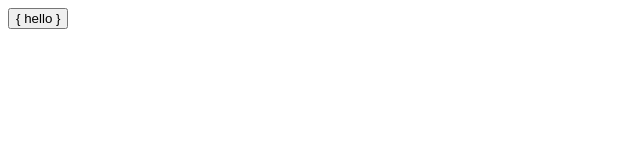
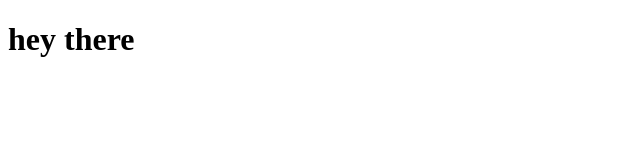
Before and after one commit to flashinc/Gas, a website: page index.html in a window 1280 px wide. Shown: the whole page, without its empty margins (0-640 px from the left). Drawn offline with Linux system fonts and the light colour scheme.

Commit message:
Fixed the props bug and added some research
props bug: prop function always running when there is no prop
TODO: change expectations.md

```diff
--- a/index.html
+++ b/index.html
@@ -7,17 +7,21 @@
     <title>Test</title>
 </head>
 <body>
-    <div id="button" hello="it works">
+    <div id="button" Hello="hey there">
+    <component-button/>
     </div>
     <script src="index.js"></script>
     <script>
         component( 'button', {
             html: `
-                <button>
-                    { hello }
-                </button>
-                `
-            }
+                <h1>
+                    { Hello }
+                </h1>
+                `,
+            js: `
+                console.log( 'hello' );
+            `
+        }
         )
     </script>
 </body>
--- a/index.js
+++ b/index.js
@@ -1,18 +1,8 @@
-//class component {
-//     constructor(componentName, html) {
-//         this.componentName = componentName
-//         this.html = html
-//     }
-//     render() {
-//         getElementById(this.componentName).innerHTML = this.html
-//     }
-// }
-
 function component(componentName, html) {
     let newHtml;
-    let nHtml
     this.html = html;
-    var el = document.getElementById(componentName);
+    var el = document.getElementById(componentName)
+    el.innerHTML = this.html.html;
     this.html.html.split('{  }')
     for (var i = 0; i < this.html.html.length; i++) {
         if (this.html.html[i] === '{') {
@@ -21,23 +11,19 @@ function component(componentName, html) {
                 if (this.html.html[j] === '}') {
                     var end = j;
                     var value = this.html.html.slice(start + 1, end);
-                    console.log(value);
+                    // console.log(value);
                     // remove all the spaces from value
                     value = value.replace(/\s/g, '');
                     var link = document.getElementById(componentName)
                     var target = link.getAttribute(value);
-                    console.log(target);
-                    nHtml = target;
-                    newHtml = this.html.html.replace('{  }', nHtml);
+                    // remove all of the character between {} inclusive from this.html.html and add target to the place where it was
+                    this.html.html = this.html.html.replace(this.html.html.slice(start, end + 1), target);
+                    newHtml = this.html.html;
+                    // console.log(newHtml);
+                    el.innerHTML = newHtml;
                 }
             }
         }
     }
-    el.innerHTML = newHtml;
+    // Do this for js so you can change it with html
 }
-
-// let link = document.querySelector('#js');
-//         if (link) {
-//             let target = link.getAttribute('target');
-//             console.log(target);
-//         }
```
Also changed, not shown: Expectations.md (+2 -2 lines), research.md (added, +11 -0 lines).
